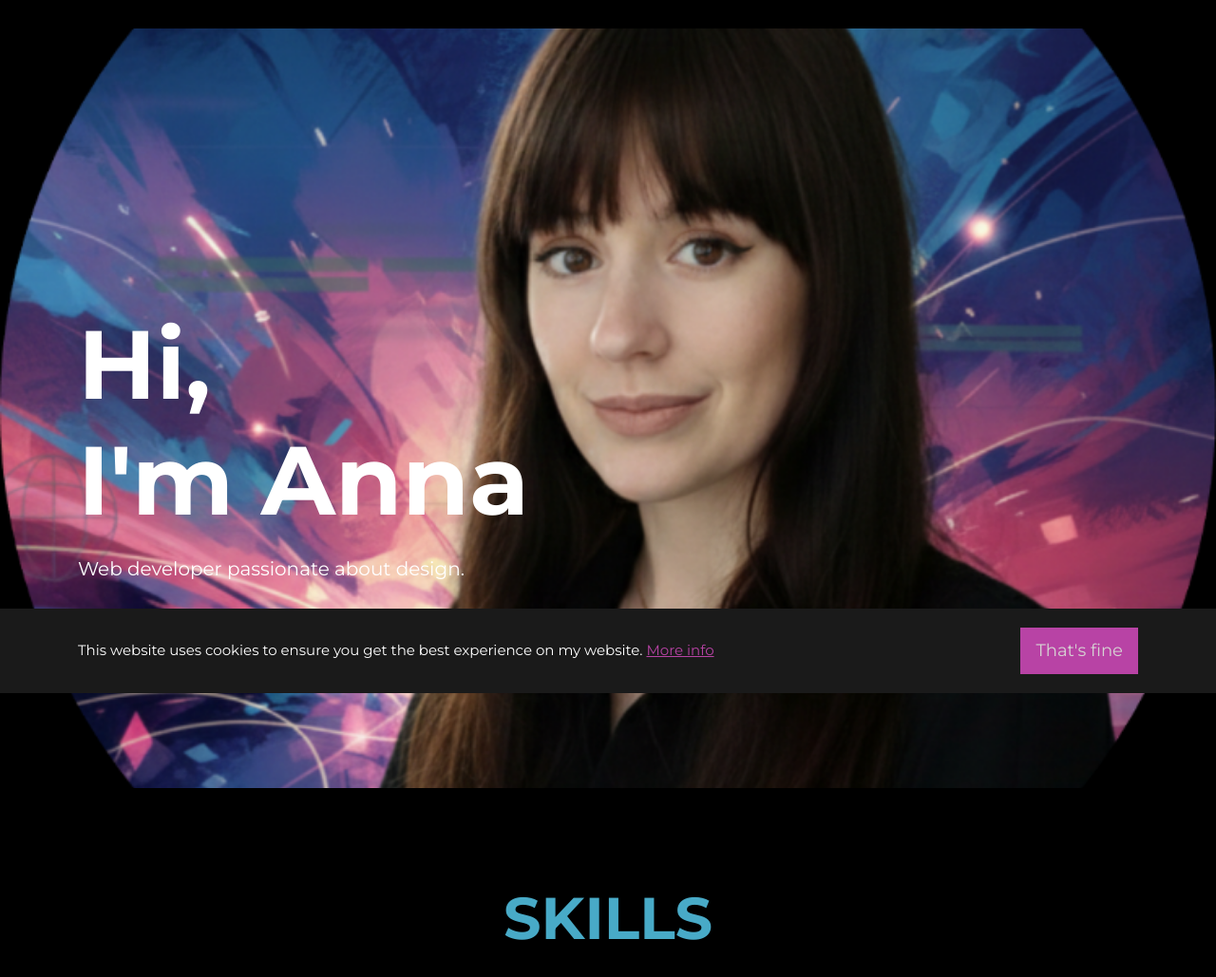
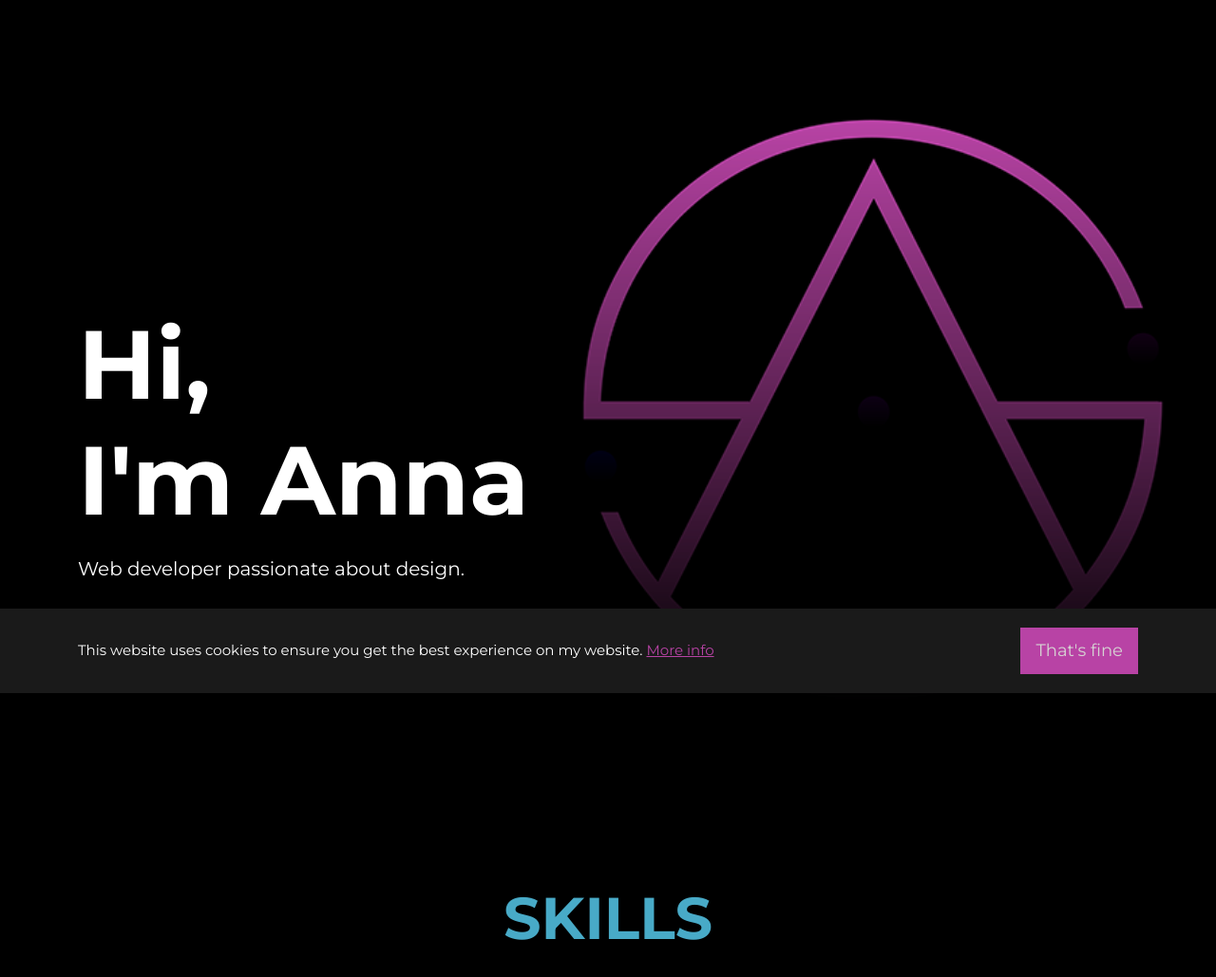
Before and after one commit to AnnS9/MyPortfolio, a PHP site: page / in a window 1280 px wide. Shown: the part 70-1099 px from the top of the page at 95% size. Run offline with PHP 8.4, Linux system fonts and the light colour scheme; some libraries are stand-ins or nearby versions.

Commit message:
Change background image for home section

```diff
--- a/css/style.css
+++ b/css/style.css
@@ -304,7 +304,7 @@ nav.opened .btn-hamburger span:nth-child(3) {
     .home {
 
         height: 100vh;
-        background-image: url('../img/hero.png');
+        background-image: url('../img/hero2.png');
         background-size: cover;
         background-position: center;
         background-repeat: no-repeat;
```
